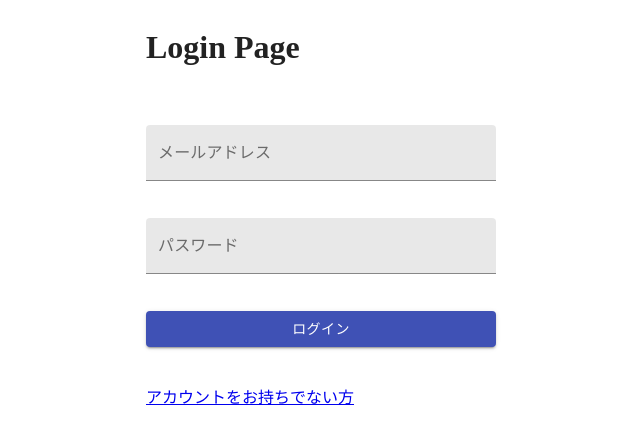
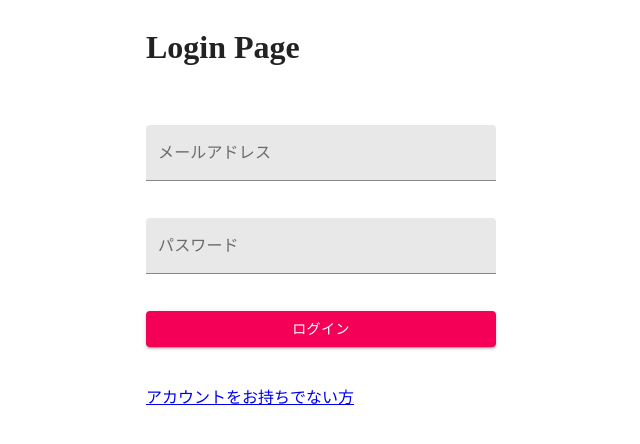
Before and after one commit to ikdshn/chatapp2, a React (Create React App) app: page /login in a window 1280 px wide. Shown: the top 444 px of the page, without its empty margins (319-959 px from the left). Built offline with nearby package versions, Linux system fonts and the light colour scheme.

Commit message:
loginButtonColor変更

```diff
--- a/src/pages/Login.jsx
+++ b/src/pages/Login.jsx
@@ -42,7 +42,7 @@
         value={password}
         onChange={(e) => setPassword(e.target.value)}
       />
-      <Button type="submit" variant="contained" color="primary">
+      <Button type="submit" variant="contained" color="secondary">
         ログイン
       </Button>
       <Link to="/signup">アカウントをお持ちでない方</Link>
```
